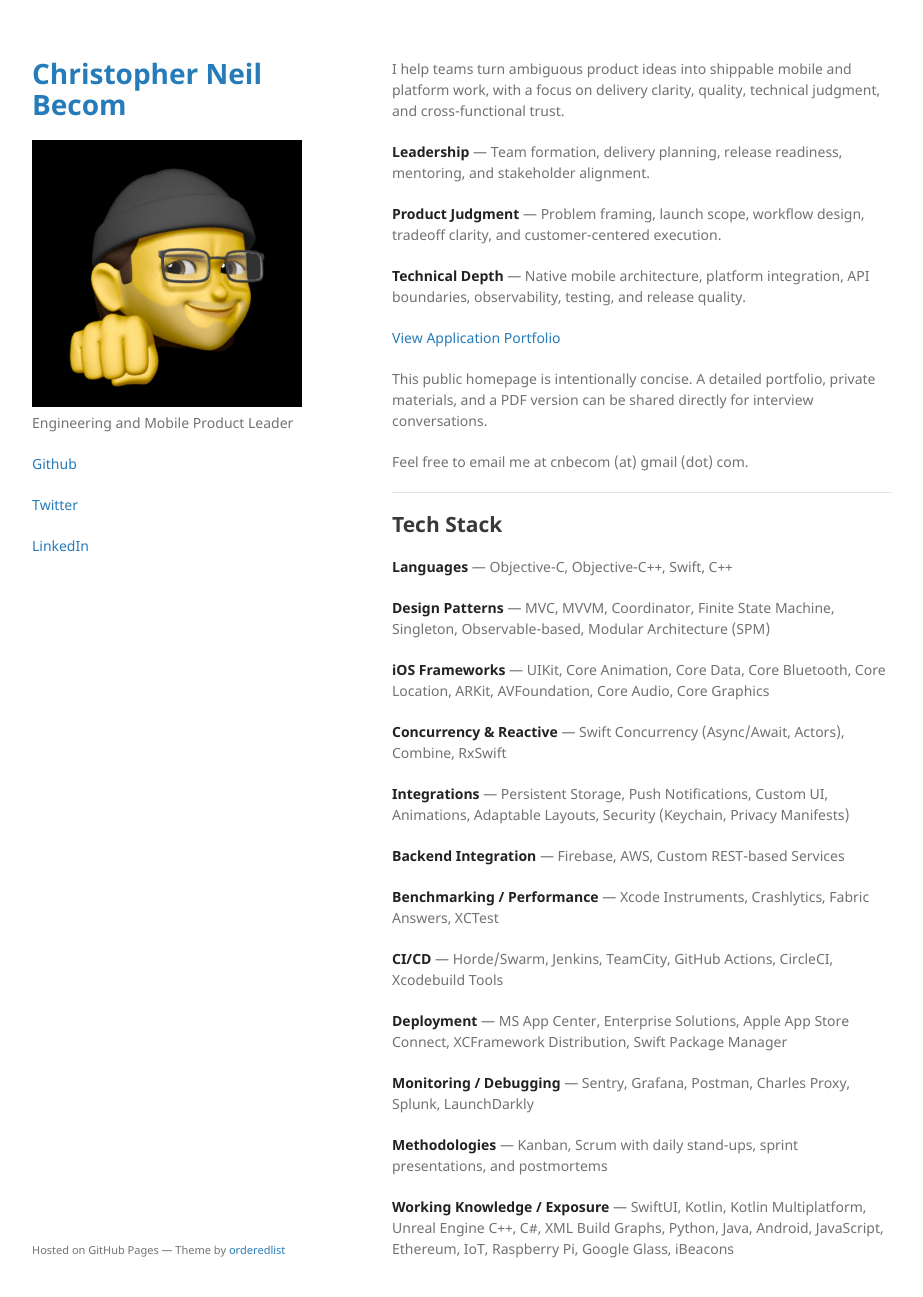
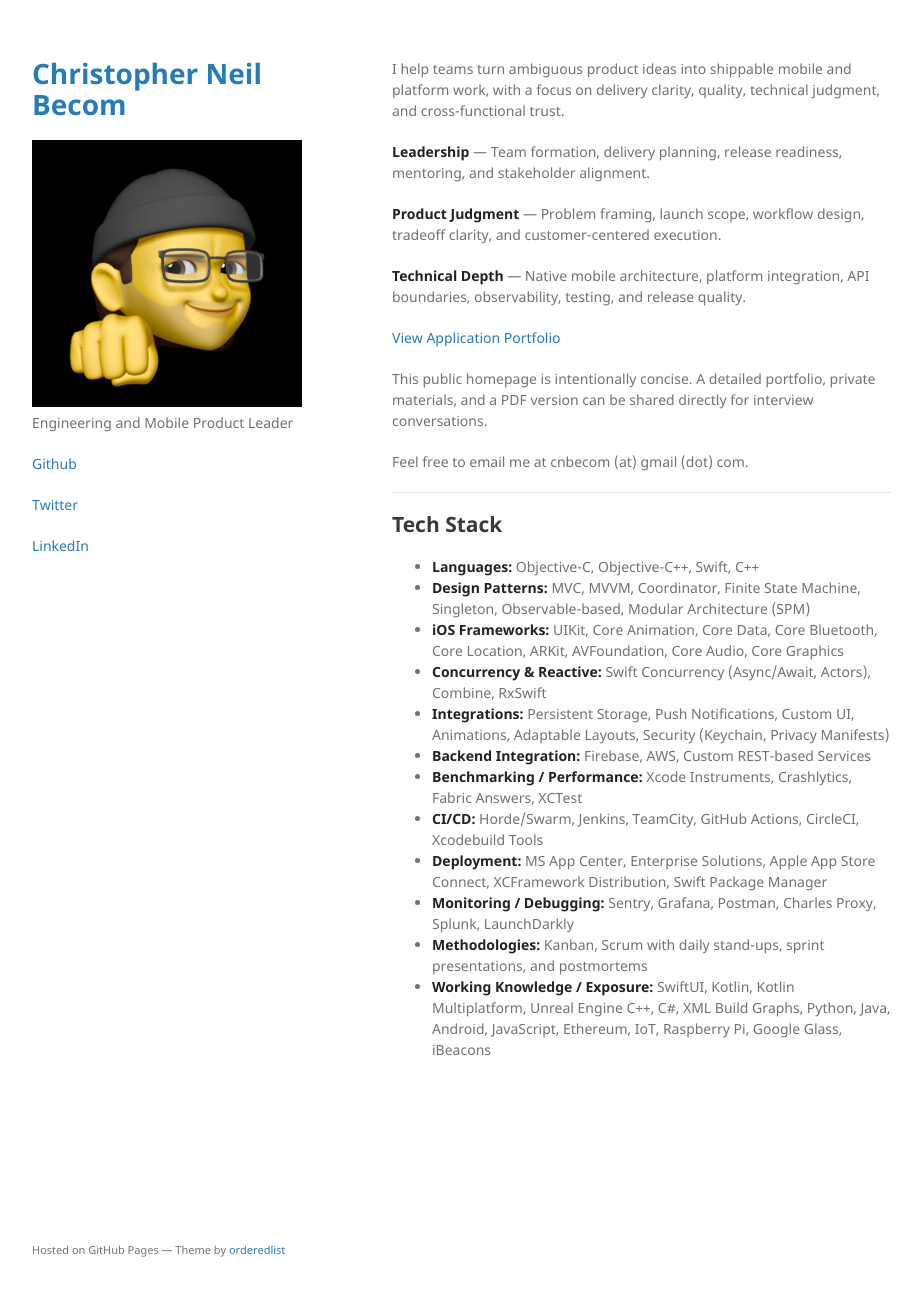
Before and after one commit to cnbecom/cnbecom.github.io, a Jekyll site: the page built from index.md, in a window 1280 px wide and 1329 px high. Shown: the top 1297 px of the window, without its empty margins (178-1101 px from the left). Built offline with Jekyll 4.4.1, drawn with Linux system fonts in a browser that asks for light colours.

Commit message:
Reformat Tech Stack as bulleted list
Co-Authored-By: Claude Opus 4.6 <noreply@anthropic.com>

```diff
--- a/index.md
+++ b/index.md
@@ -19,27 +19,15 @@ Feel free to email me at cnbecom (at) gmail (dot) com.
 ----
 
 ## Tech Stack
-
-**Languages** — Objective-C, Objective-C++, Swift, C++
-
-**Design Patterns** — MVC, MVVM, Coordinator, Finite State Machine, Singleton, Observable-based, Modular Architecture (SPM)
-
-**iOS Frameworks** — UIKit, Core Animation, Core Data, Core Bluetooth, Core Location, ARKit, AVFoundation, Core Audio, Core Graphics
-
-**Concurrency & Reactive** — Swift Concurrency (Async/Await, Actors), Combine, RxSwift
-
-**Integrations** — Persistent Storage, Push Notifications, Custom UI, Animations, Adaptable Layouts, Security (Keychain, Privacy Manifests)
-
-**Backend Integration** — Firebase, AWS, Custom REST-based Services
-
-**Benchmarking / Performance** — Xcode Instruments, Crashlytics, Fabric Answers, XCTest
-
-**CI/CD** — Horde/Swarm, Jenkins, TeamCity, GitHub Actions, CircleCI, Xcodebuild Tools
-
-**Deployment** — MS App Center, Enterprise Solutions, Apple App Store Connect, XCFramework Distribution, Swift Package Manager
-
-**Monitoring / Debugging** — Sentry, Grafana, Postman, Charles Proxy, Splunk, LaunchDarkly
-
-**Methodologies** — Kanban, Scrum with daily stand-ups, sprint presentations, and postmortems
-
-**Working Knowledge / Exposure** — SwiftUI, Kotlin, Kotlin Multiplatform, Unreal Engine C++, C#, XML Build Graphs, Python, Java, Android, JavaScript, Ethereum, IoT, Raspberry Pi, Google Glass, iBeacons
+- **Languages:** Objective-C, Objective-C++, Swift, C++
+- **Design Patterns:** MVC, MVVM, Coordinator, Finite State Machine, Singleton, Observable-based, Modular Architecture (SPM)
+- **iOS Frameworks:** UIKit, Core Animation, Core Data, Core Bluetooth, Core Location, ARKit, AVFoundation, Core Audio, Core Graphics
+- **Concurrency & Reactive:** Swift Concurrency (Async/Await, Actors), Combine, RxSwift
+- **Integrations:** Persistent Storage, Push Notifications, Custom UI, Animations, Adaptable Layouts, Security (Keychain, Privacy Manifests)
+- **Backend Integration:** Firebase, AWS, Custom REST-based Services
+- **Benchmarking / Performance:** Xcode Instruments, Crashlytics, Fabric Answers, XCTest
+- **CI/CD:** Horde/Swarm, Jenkins, TeamCity, GitHub Actions, CircleCI, Xcodebuild Tools
+- **Deployment:** MS App Center, Enterprise Solutions, Apple App Store Connect, XCFramework Distribution, Swift Package Manager
+- **Monitoring / Debugging:** Sentry, Grafana, Postman, Charles Proxy, Splunk, LaunchDarkly
+- **Methodologies:** Kanban, Scrum with daily stand-ups, sprint presentations, and postmortems
+- **Working Knowledge / Exposure:** SwiftUI, Kotlin, Kotlin Multiplatform, Unreal Engine C++, C#, XML Build Graphs, Python, Java, Android, JavaScript, Ethereum, IoT, Raspberry Pi, Google Glass, iBeacons
```
